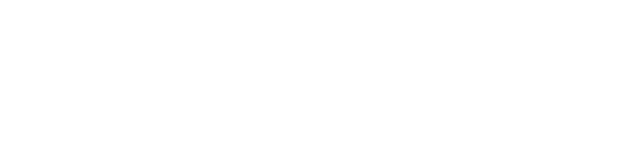
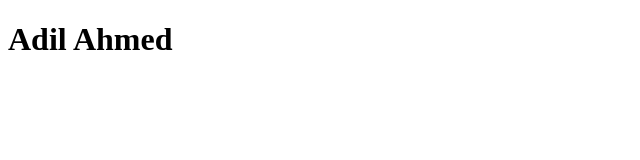
Before and after one commit to HamzaDeveleoper/Github-Practice, a plain HTML site: page index.html in a window 1280 px wide. Shown: the whole page, without its empty margins (0-640 px from the left). Drawn offline with Linux system fonts and the light colour scheme.

Commit message:
Add Div in HTML

```diff
--- a/index.html
+++ b/index.html
@@ -6,6 +6,11 @@
     <title>Document</title>
 </head>
 <body>
+    <div>
+        <h1>
+            Adil Ahmed
+        </h1>
+    </div>
     <script src="app.js"></script>
 </body>
 </html>
```
